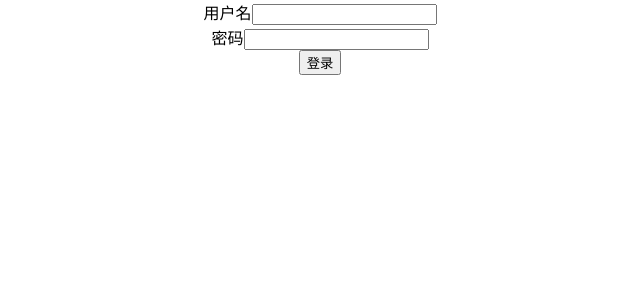
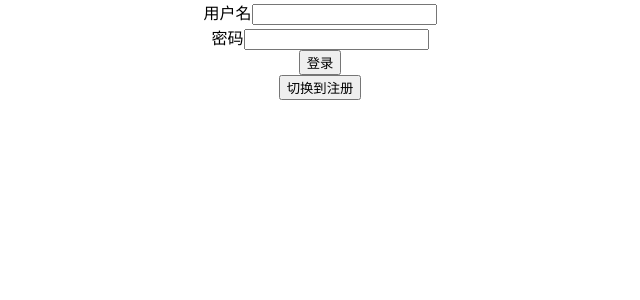
Before and after one commit to Esmio/jira-demo, a React (Create React App) app: page / in a window 1280 px wide. Shown: the top 300 px of the page, without its empty margins (320-960 px from the left). Built offline with nearby package versions, Linux system fonts and the light colour scheme.

Commit message:
feat: 添加登录注册

```diff
--- a/__json_server_mock__/db.json
+++ b/__json_server_mock__/db.json
@@ -53,5 +53,12 @@
       "organization": "物流组",
       "created": 1604989757139
     }
+  ],
+  "register": [
+    {
+      "username": "jira",
+      "password": "111111",
+      "id": 1
+    }
   ]
 }
--- a/__json_server_mock__/middleware.js
+++ b/__json_server_mock__/middleware.js
@@ -1,5 +1,5 @@
 module.exports = (req, res, next) => {
-  if (req.method === 'POST' && req.path == '/login') {
+  if (req.method === 'POST' && req.path === '/login') {
     if (req.body.username === 'jack' && req.body.password === '111111') {
       return res.status(200).json({
         user: {
--- a/src/App.tsx
+++ b/src/App.tsx
@@ -1,14 +1,16 @@
-import React from "react";
-import LoginScreen from 'screens/login';
-// import ProjectListScreen from 'screens/project-list';
+
+import { useAuth } from 'context/auth-context';
+import AuthenticatedApp from 'authenticated-app';
+import { UnauthenticatedApp } from 'unauthenticated-app';
 
 import "./App.css";
 
 function App() {
+  const { user } = useAuth();
+
   return (
     <div className="App">
-      {/* <ProjectListScreen /> */}
-      <LoginScreen />
+      {user ? <AuthenticatedApp /> : <UnauthenticatedApp />}
     </div>
   );
 }
--- /dev/null
+++ b/src/authenticated-app.tsx
@@ -0,0 +1,15 @@
+import { useAuth } from 'context/auth-context';
+import ProjectListScreen from 'screens/project-list';
+
+const AuthenticatedApp = () => {
+  const {logout} = useAuth();
+
+  return (
+    <div>
+      <button onClick={logout}>登出</button>
+      <ProjectListScreen />
+    </div>
+  );
+}
+
+export default AuthenticatedApp;
--- /dev/null
+++ b/src/unauthenticated-app/index.tsx
@@ -0,0 +1,14 @@
+import { useState } from 'react'
+
+import LoginScreen from './login';
+import RegisterScreen from './register';
+
+export const UnauthenticatedApp = () => {
+  const [isRegister, setIsRegister] = useState(false);
+  return <div>
+    {
+      isRegister ? <RegisterScreen /> : <LoginScreen />
+    }
+    <button onClick={() => setIsRegister(!isRegister)}>切换到{ isRegister ? '登录' : '注册' }</button>
+  </div>
+}
--- /dev/null
+++ b/src/unauthenticated-app/login.tsx
@@ -0,0 +1,29 @@
+import { useAuth } from 'context/auth-context';
+import React, { FormEvent } from "react";
+
+function LoginScreen() {
+  const { login, user } = useAuth()
+
+  const handleSubmit = (event: FormEvent<HTMLFormElement>) => {
+    event.preventDefault();
+    const username = (event.currentTarget.elements[0] as HTMLInputElement).value;
+    const password = (event.currentTarget.elements[1] as HTMLInputElement).value;
+    login({ username, password })
+  };
+
+  return (
+    <form onSubmit={handleSubmit}>
+      <div>
+        <label htmlFor="username">用户名</label>
+        <input type="text" id={"username"} />
+      </div>
+      <div>
+        <label htmlFor="password">密码</label>
+        <input type="password" id={"password"} />
+      </div>
+      <button type={"submit"}>登录</button>
+    </form>
+  );
+}
+
+export default LoginScreen;
--- a/src/screens/login/index.tsx
+++ b/src/unauthenticated-app/register.tsx
@@ -1,21 +1,18 @@
 import { useAuth } from 'context/auth-context';
 import React, { FormEvent } from "react";
 
-function LoginScreen() {
-  const { login, user } = useAuth()
+function RegisterScreen() {
+  const { register, user } = useAuth()
 
   const handleSubmit = (event: FormEvent<HTMLFormElement>) => {
     event.preventDefault();
     const username = (event.currentTarget.elements[0] as HTMLInputElement).value;
     const password = (event.currentTarget.elements[1] as HTMLInputElement).value;
-    login({ username, password })
+    register({ username, password })
   };
 
   return (
     <form onSubmit={handleSubmit}>
-      {
-        user ? <div>登录成功，用户名：{user?.name}</div> : null
-      }
       <div>
         <label htmlFor="username">用户名</label>
         <input type="text" id={"username"} />
@@ -24,9 +21,9 @@ function LoginScreen() {
         <label htmlFor="password">密码</label>
         <input type="password" id={"password"} />
       </div>
-      <button type={"submit"}>登录</button>
+      <button type={"submit"}>注册</button>
     </form>
   );
 }
 
-export default LoginScreen;
+export default RegisterScreen;
```
